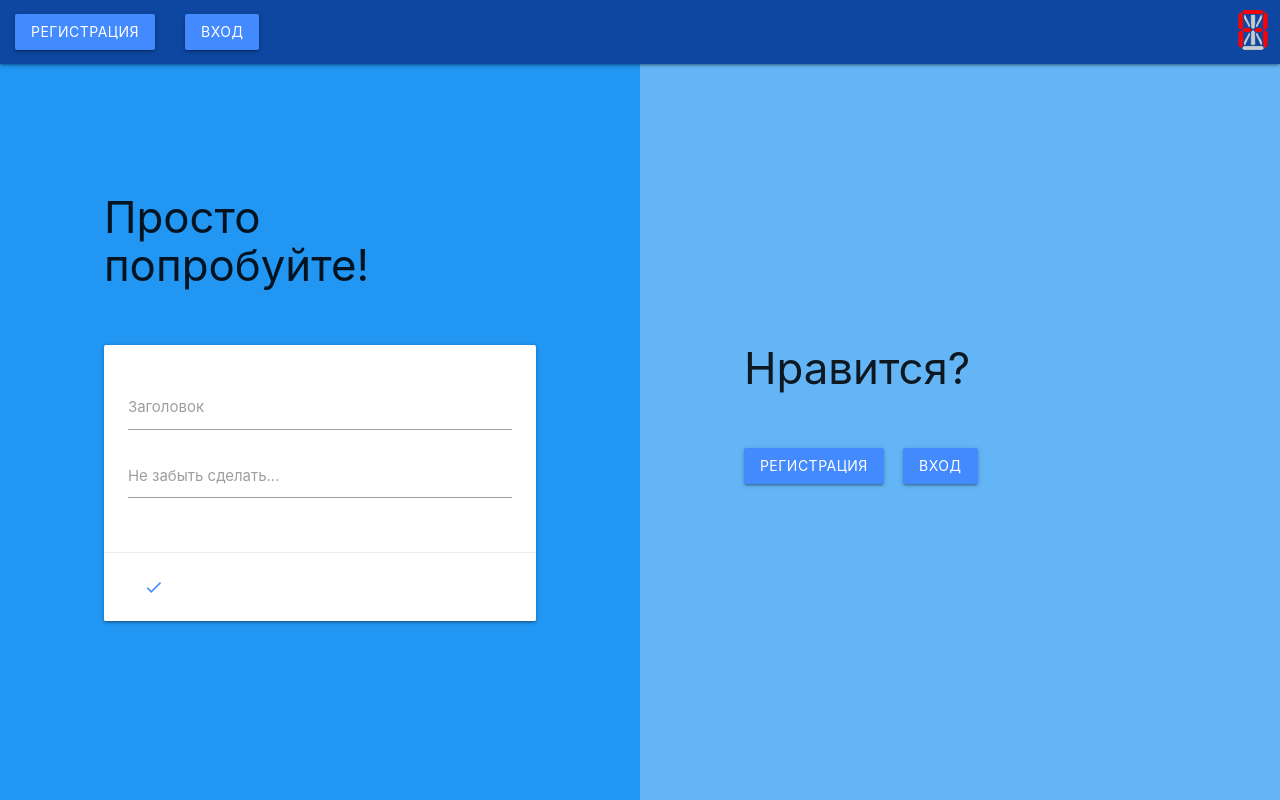
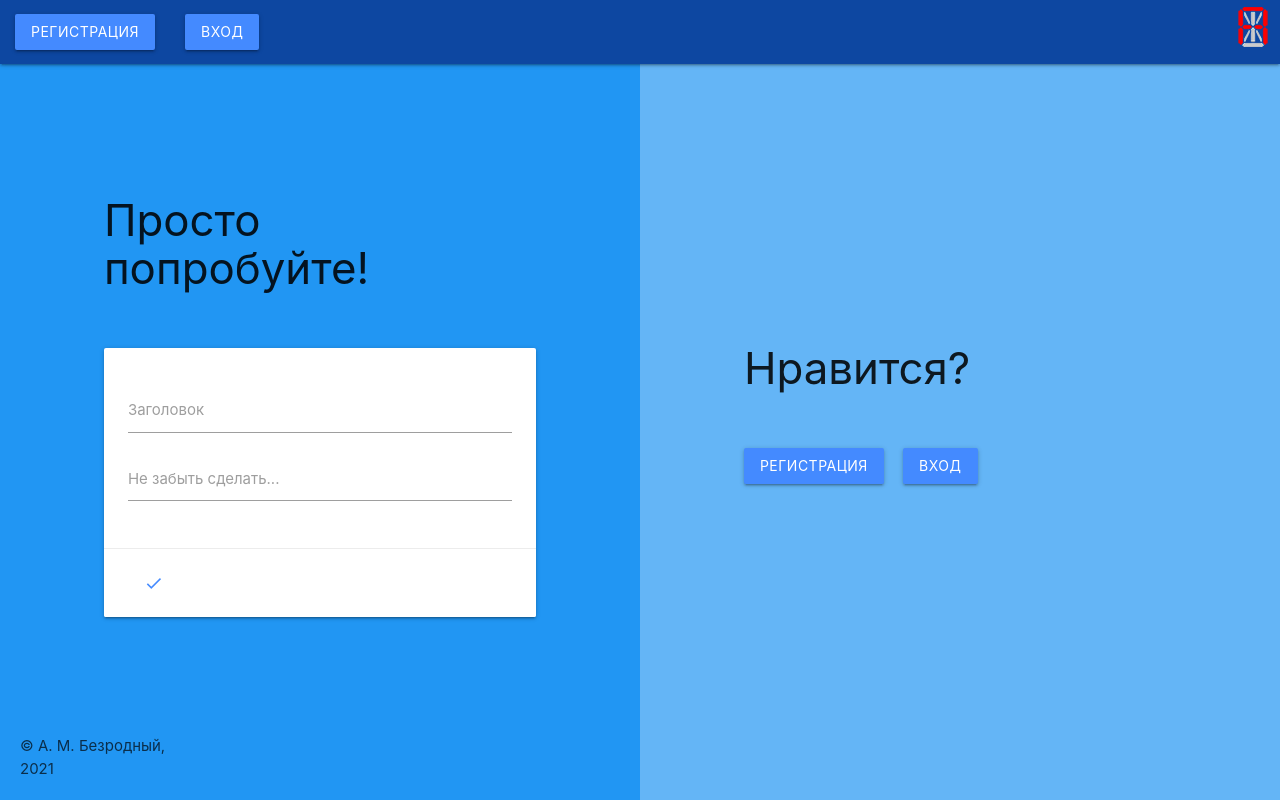
Before and after one commit to Alexal3/remember-it-web, a Node server app: page / in a window 1280 px wide. Run offline with Node 20, Linux system fonts and the light colour scheme; some libraries are stand-ins or nearby versions.

Commit message:
Added copyright

```diff
--- a/public/index.css
+++ b/public/index.css
@@ -176,3 +176,11 @@
   -moz-user-select: none;
   user-select: none;
 }
+
+.copyright {
+  position: fixed;
+  bottom: 20px;
+  left: 20px;
+  z-index: 99999;
+  opacity: .8;
+}
--- a/views/layouts/main.hbs
+++ b/views/layouts/main.hbs
@@ -1 +1,4 @@
+<div class="copyright">© А. М. Безродный, <div id="current-year"></div></div>
+<script src="/get-current-year.js"></script>
+
 {{{ body }}}
--- a/views/layouts/notes.hbs
+++ b/views/layouts/notes.hbs
@@ -13,6 +13,9 @@
     </div>
   </main>
 
+  <div class="copyright">© А. М. Безродный, <div id="current-year"></div></div>
+  <script src="/get-current-year.js"></script>
+
   {{> notes-sidenav }}
   {{> notes-profile }}
 
```
